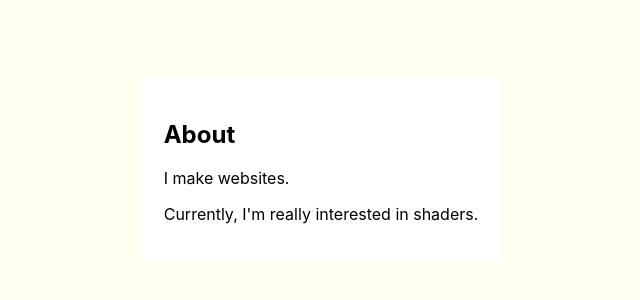
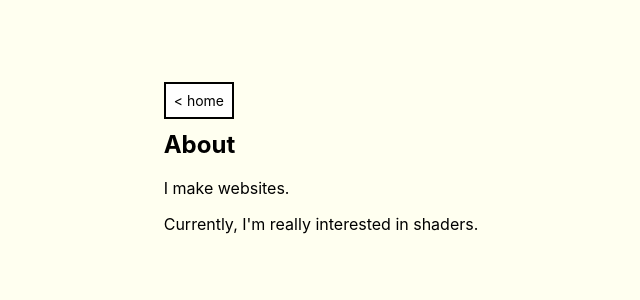
Before and after one commit to millmason/basic-portfolio, a React (Create React App) app: page /#/about in a window 1280 px wide. Shown: the part 250-550 px from the top of the page, without its empty margins (319-959 px from the left). Built offline with nearby package versions, Linux system fonts and the light colour scheme.

Commit message:
Page labels

```diff
--- a/src/App.css
+++ b/src/App.css
@@ -15,7 +15,6 @@ body {
 }
 
 .content-block {
-  background-color: white;
   padding: 22px;
 }
 
--- a/src/Pages/About.js
+++ b/src/Pages/About.js
@@ -1,17 +1,17 @@
 import React from 'react';
+import { Link } from 'react-router-dom'
 
-class About extends React.Component {
+const About = () => {
 
-    render() {
         return (
             <div className="content-block">
+                <Link to="/" className="back button">{`< home `}</Link>
                 <h2>About</h2>
                 <p>I make websites.</p>
                 <p>Currently, I'm really interested in shaders.</p>
             </div>
         )
     }
-}
 
 
 
--- a/src/Pages/Projects.js
+++ b/src/Pages/Projects.js
@@ -13,7 +13,10 @@ const Projects = () => {
     ];
     return (
         <>
-            <Link to="/" className="back button">{`< home `}</Link>
+            <div style={{ display: 'flex', flexDirection: 'column', marginRight: '20px'}}>
+                <Link to="/" className="back button">{`< home `}</Link>
+                <h2>Projects</h2>
+            </div>
             <div className="project-container">
             { PROJECTS.map( project => {
                 return <Project
```
Also changed, not shown: 2 other files (tests, documents, lock files or other folders).
